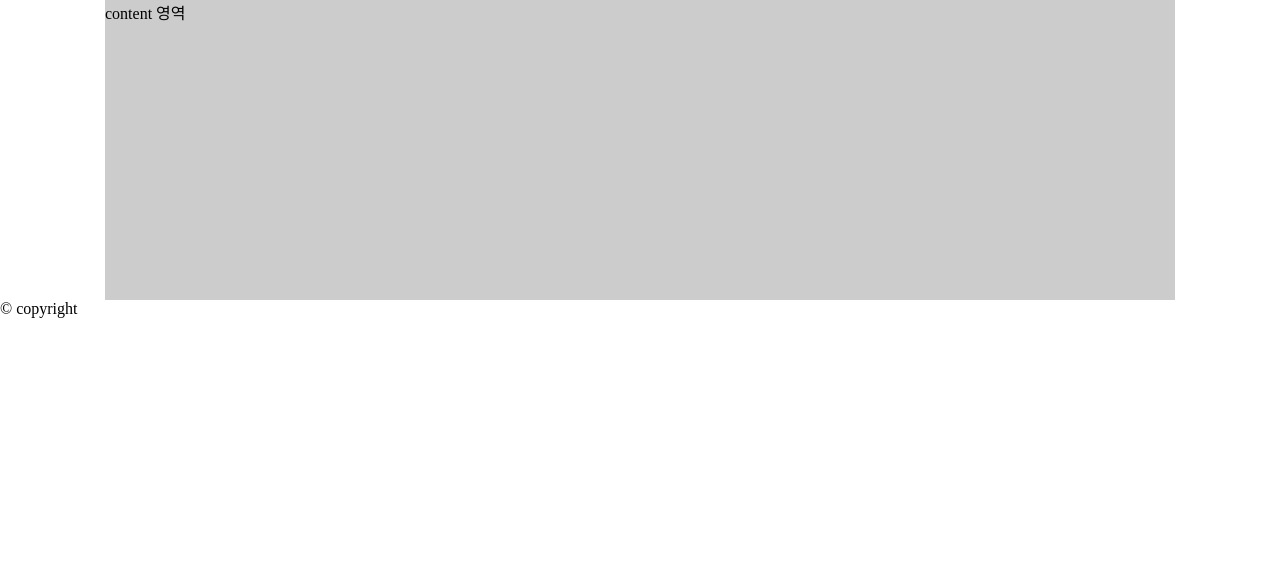
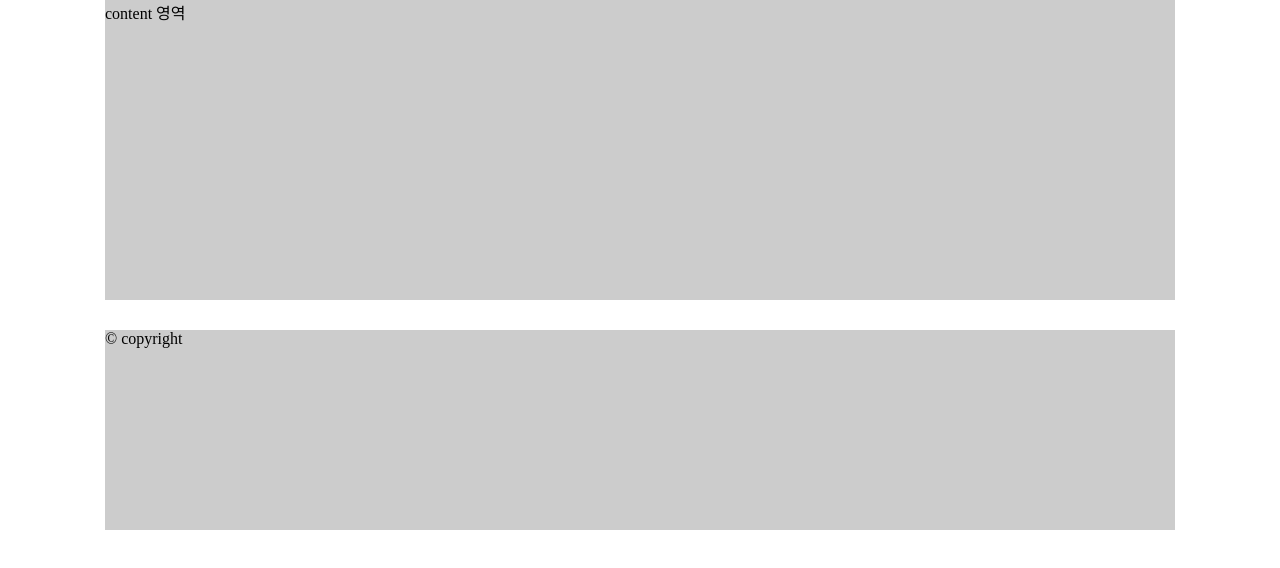
Before and after one commit to oooseungha/test_02, a plain HTML site: page index.html in a window 1280 px wide. Drawn offline with Linux system fonts and the light colour scheme.

Commit message:
푸터 스타일 작성

```diff
--- a/index.html
+++ b/index.html
@@ -12,6 +12,12 @@
       width: 1070px; height: 300px;
       margin: 0 auto;
       background-color: #ccc;
+    }
+
+    .footer {
+      width: 1070px; height: 200px;
+      background-color: #ccc;
+      margin: 30px auto;
     }
 
   </style>
```
